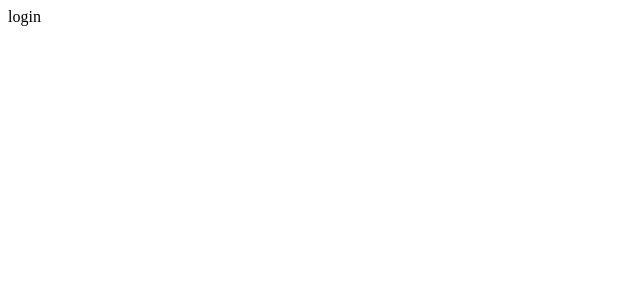
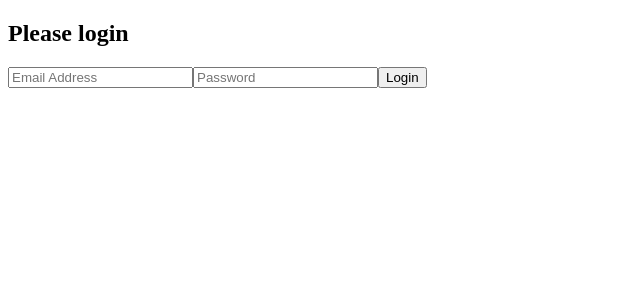
Before and after one commit to OdaiJawabreh/AgentOnCloudTask, a React (Create React App) app in the folder client/boocking/: page /loginDoctor in a window 1280 px wide. Shown: the top 300 px of the page, without its empty margins (0-640 px from the left). Built offline with nearby package versions, Linux system fonts and the light colour scheme.

Commit message:
login doctor and pataint

```diff
--- a/client/boocking/src/App.js
+++ b/client/boocking/src/App.js
@@ -1,25 +1,30 @@
-import React from 'react'
-import SignSelect from './Components/SignSelect/SignSelect'
+import React, { createContext, useState } from "react";
+import SignSelect from "./Components/SignSelect/SignSelect";
 import { BrowserRouter as Router, Route, Routes } from "react-router-dom";
-import SignUpDoct from './Components/Auth/SignupDoctor/SignUpDoct';
-import LoginDoctor from './Components/Auth/Login/LoginDoctor';
-import LoginPat from './Components/Auth/Login/LoginPat';
-import SignUpPat from './Components/Auth/SignupPataint/SignUpPat';
+import SignUpDoct from "./Components/Auth/SignupDoctor/SignUpDoct";
+import LoginDoctor from "./Components/Auth/Login/LoginDoctor";
+import LoginPat from "./Components/Auth/Login/LoginPat";
+import SignUpPat from "./Components/Auth/SignupPataint/SignUpPat";
+export const tokenContext = createContext();
+
 function App() {
+  const [token, setToken] = useState();
+  const state = { token, setToken };
   return (
     <div>
-
+      <tokenContext.Provider value={state}>
       <Router>
         <Routes>
-          <Route exact path="/signselect" element={<SignSelect/>} />
-          <Route exact path="/doctor" element={<SignUpDoct/>} />
-          <Route exact path="/pat" element={<SignUpPat/>} />
-          <Route exact path="/loginDoctor" element={<LoginDoctor/>} />
-          <Route exact path="/LoginPat" element={<LoginPat/>} />
+          <Route exact path="/signselect" element={<SignSelect />} />
+          <Route exact path="/doctor" element={<SignUpDoct />} />
+          <Route exact path="/pat" element={<SignUpPat />} />
+          <Route exact path="/loginDoctor" element={<LoginDoctor />} />
+          <Route exact path="/LoginPat" element={<LoginPat />} />
         </Routes>
       </Router>
+      </tokenContext.Provider >
     </div>
-  )
+  );
 }
 
-export default App
+export default App;
--- a/client/boocking/src/Components/Auth/Login/LoginDoctor.js
+++ b/client/boocking/src/Components/Auth/Login/LoginDoctor.js
@@ -1,11 +1,60 @@
-import React from 'react'
+import React , {useState ,useContext}from "react";
+import "./login.css";
+import { tokenContext } from "../../../App";
+import axios from "axios";
+import { useNavigate } from "react-router-dom";
 
 function LoginDoctor() {
-    return (
-        <div>
-            login
-        </div>
-    )
+  const history = useNavigate();
+  const state = useContext(tokenContext);
+  console.log(state);
+  const [pass, setPass] = useState("");
+  const [email, setEmail] = useState("");
+  function login(e) {
+    e.preventDefault();
+    let data = {
+      email,
+      pass,
+    };
+    console.log(data);
+    axios.post("http://localhost:5000/login/doctor", data).then((result) => {
+      localStorage.setItem("token", result.data.token);
+      state.setToken(result.data.token);
+      history("/");
+    });
+  }
+  return (
+    <div className="">
+      <form className="" onSubmit={login}>
+        <h2 className="">Please login</h2>
+        <input
+          type="text"
+          className="form-control"
+          name="username"
+          placeholder="Email Address"
+          required=""
+          autoFocus=""
+          onChange={(e) => {
+            setEmail(e.target.value);
+          }}
+        />
+        <input
+          type="password"
+          className="l"
+          name="password"
+          placeholder="Password"
+          required=""
+          onChange={(e) => {
+            setPass(e.target.value);
+          }}
+        />
+
+        <button className="" type="submit">
+          Login
+        </button>
+      </form>
+    </div>
+  );
 }
 
-export default LoginDoctor
+export default LoginDoctor;
--- a/client/boocking/src/Components/Auth/Login/LoginPat.js
+++ b/client/boocking/src/Components/Auth/Login/LoginPat.js
@@ -1,11 +1,62 @@
-import React from 'react'
+import React , {useState ,useContext}from "react";
+import "./login.css";
+import { tokenContext } from "../../../App";
+import axios from "axios";
+import { useNavigate } from "react-router-dom";
 
 function LoginPat() {
-    return (
-        <div>
+    const history = useNavigate()
+  const state = useContext(tokenContext);
+console.log(state);
+    const [pass,setPass] = useState("")
+    const [email,setEmail] = useState("")
+  function login(e) {
+    e.preventDefault();
+    let data = {
+        email,
+        pass
+    }
+   axios
+   .post("http://localhost:5000/login/patient",data)
+   .then((result)=>{
+    localStorage.setItem("token", result.data.token);
+       state.setToken(result.data.token)
+       history("/")
+   })
 
-        </div>
-    )
+  }
+  return (
+    <div className="">
+      <form className="" onSubmit={login}>
+        <h2 className="">Please login</h2>
+        <input
+          type="text"
+          className="form-control"
+          name="username"
+          placeholder="Email Address"
+          required=""
+          autoFocus=""
+          onChange={(e)=>{
+            setEmail(e.target.value)
+          }}
+        />
+        <input
+          type="password"
+          className="l"
+          name="password"
+          placeholder="Password"
+          required=""
+          onChange={(e) => {
+            setPass(e.target.value);
+          }}
+        />
+
+        <button className="" type="submit">
+          Login
+        </button>
+      </form>
+    </div>
+  );
 }
 
-export default LoginPat
+export default LoginPat;
```
Also changed, not shown: client/boocking/src/Components/Auth/Login/login.css (added).
